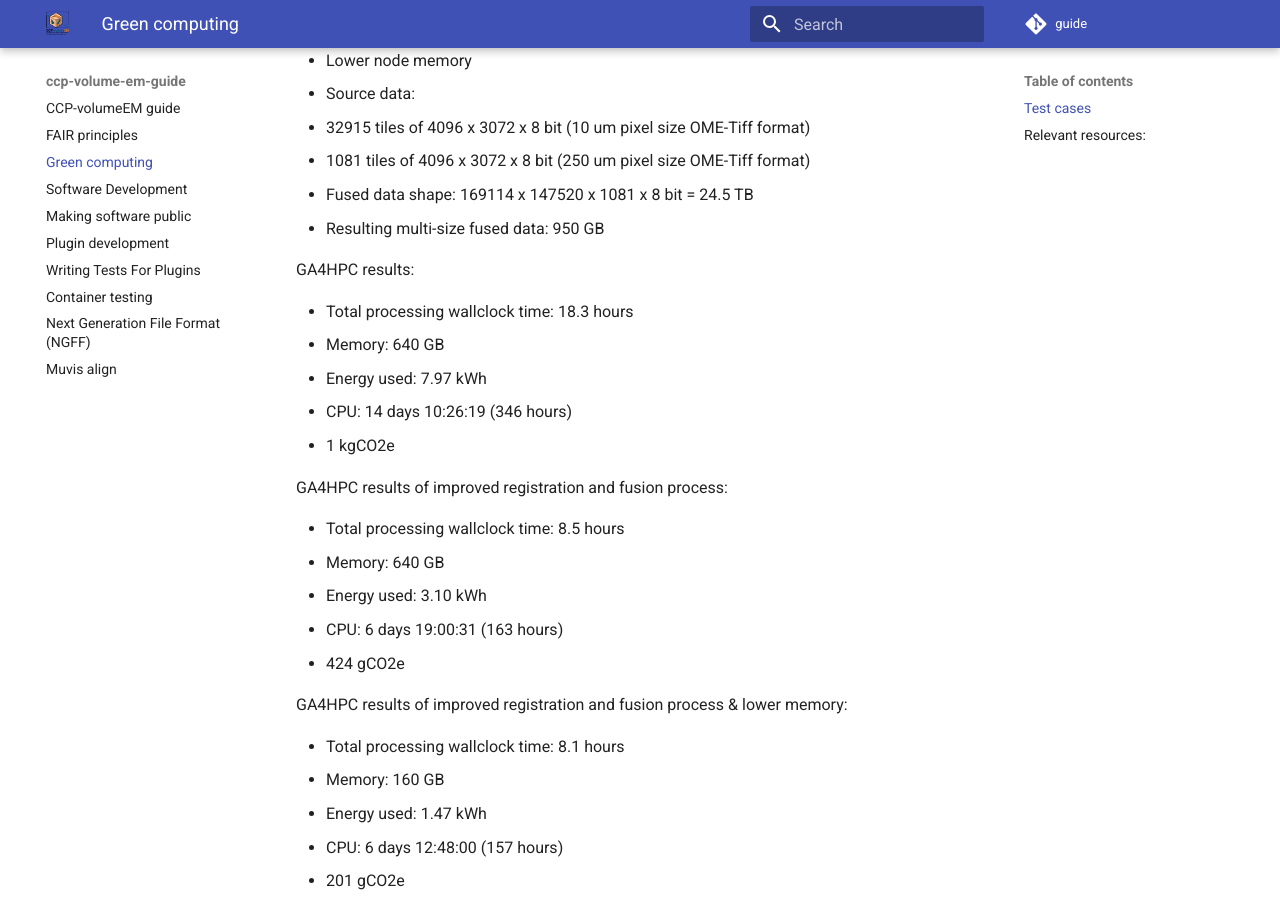
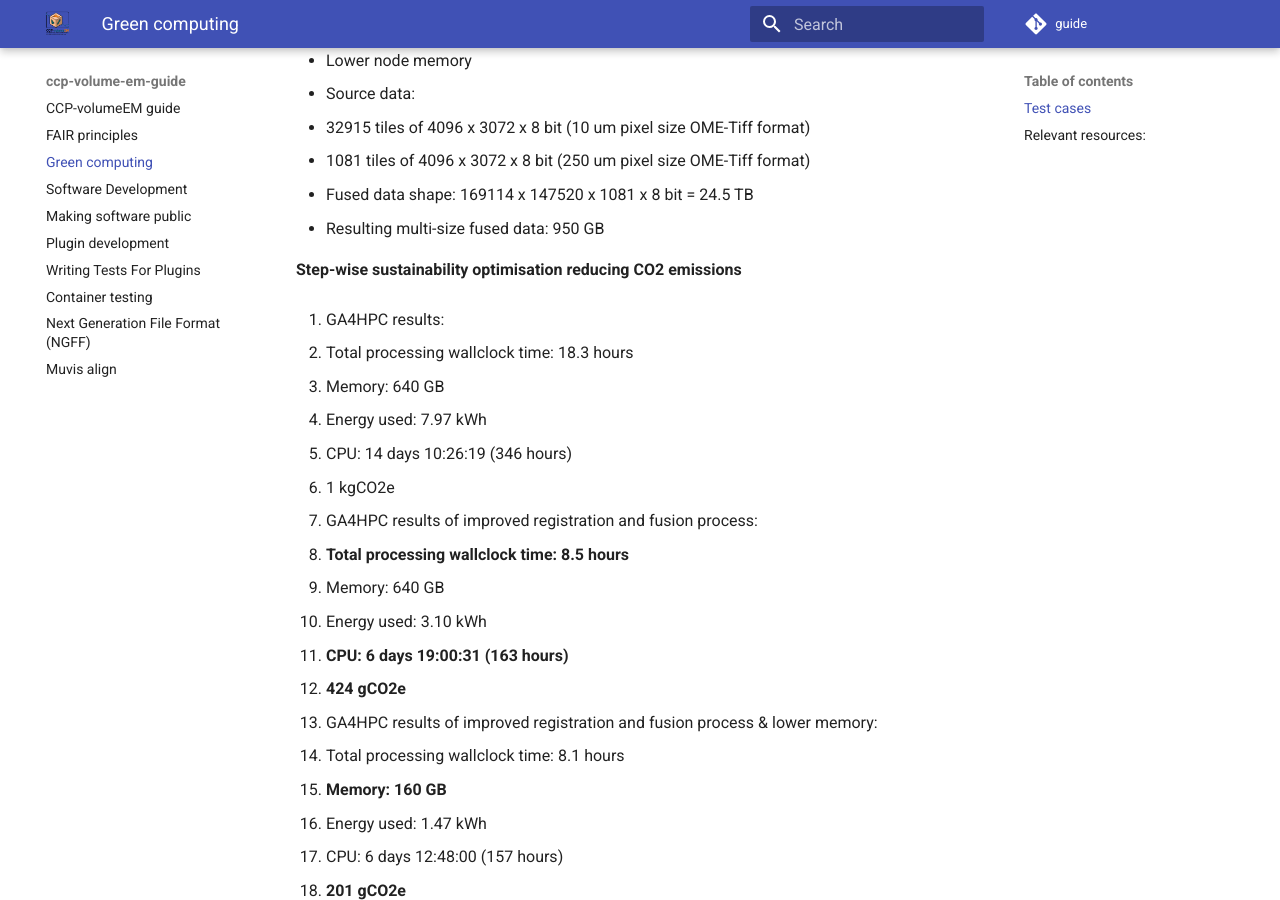
Before and after one commit to ccp-volume-em/guide, an MkDocs documentation site: the page built from docs/green.md, in a window 1280 px wide and 900 px high, scrolled down 1760 px. Built offline with MkDocs 1.6.1 and Material for MkDocs 9.7.7, drawn with Linux system fonts in a browser that asks for light colours; comment, search, counter and statistics services are not loaded; part of the change alters nothing that is shown.

Commit message:
Update green.md

```diff
--- a/docs/green.md
+++ b/docs/green.md
@@ -64,7 +64,9 @@ Dataset and operation:
 * Fused data shape: 169114 x 147520 x 1081 x 8 bit = 24.5 TB
 * Resulting multi-size fused data: 950 GB
 
-GA4HPC results:
+**Step-wise sustainability optimisation reducing CO2 emissions**
+
+1. GA4HPC results:
 
 * Total processing wallclock time: 18.3 hours
 * Memory: 640 GB
@@ -72,29 +74,29 @@ GA4HPC results:
 * CPU: 14 days 10:26:19 (346 hours)
 * 1 kgCO2e
 
-GA4HPC results of improved registration and fusion process:
+2. GA4HPC results of improved registration and fusion process:
 
-* Total processing wallclock time: 8.5 hours
+* **Total processing wallclock time: 8.5 hours**
 * Memory: 640 GB
 * Energy used: 3.10 kWh
-* CPU: 6 days 19:00:31 (163 hours)
-* 424 gCO2e
+* **CPU: 6 days 19:00:31 (163 hours)**
+* **424 gCO2e**
 
-GA4HPC results of improved registration and fusion process & lower memory:
+3. GA4HPC results of improved registration and fusion process & lower memory:
 
 * Total processing wallclock time: 8.1 hours
-* Memory: 160 GB
+* **Memory: 160 GB**
 * Energy used: 1.47 kWh
 * CPU: 6 days 12:48:00 (157 hours)
-* 201 gCO2e
+* **201 gCO2e**
 
-GA4HPC results of further improvements & even lower memory:
+4. GA4HPC results of further improvements & even lower memory:
 
 * Total processing wallclock time: 8.4 hours
-* Memory: 64 GB
+* **Memory: 64 GB**
 * Energy used: 1.34 kWh
 * CPU: 7 days 15:29:04 (183 hours)
-* 183 gCO2e
+* **183 gCO2e**
 
 ___
 
```
